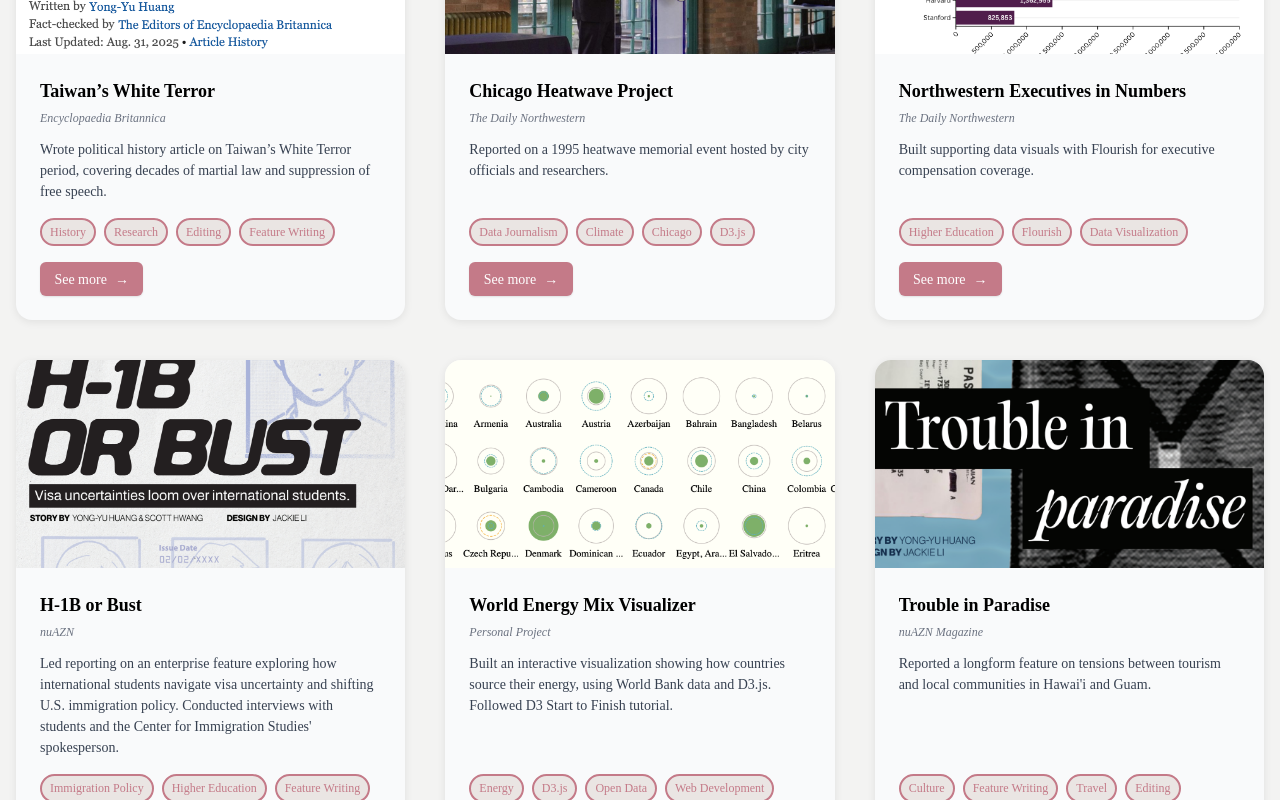
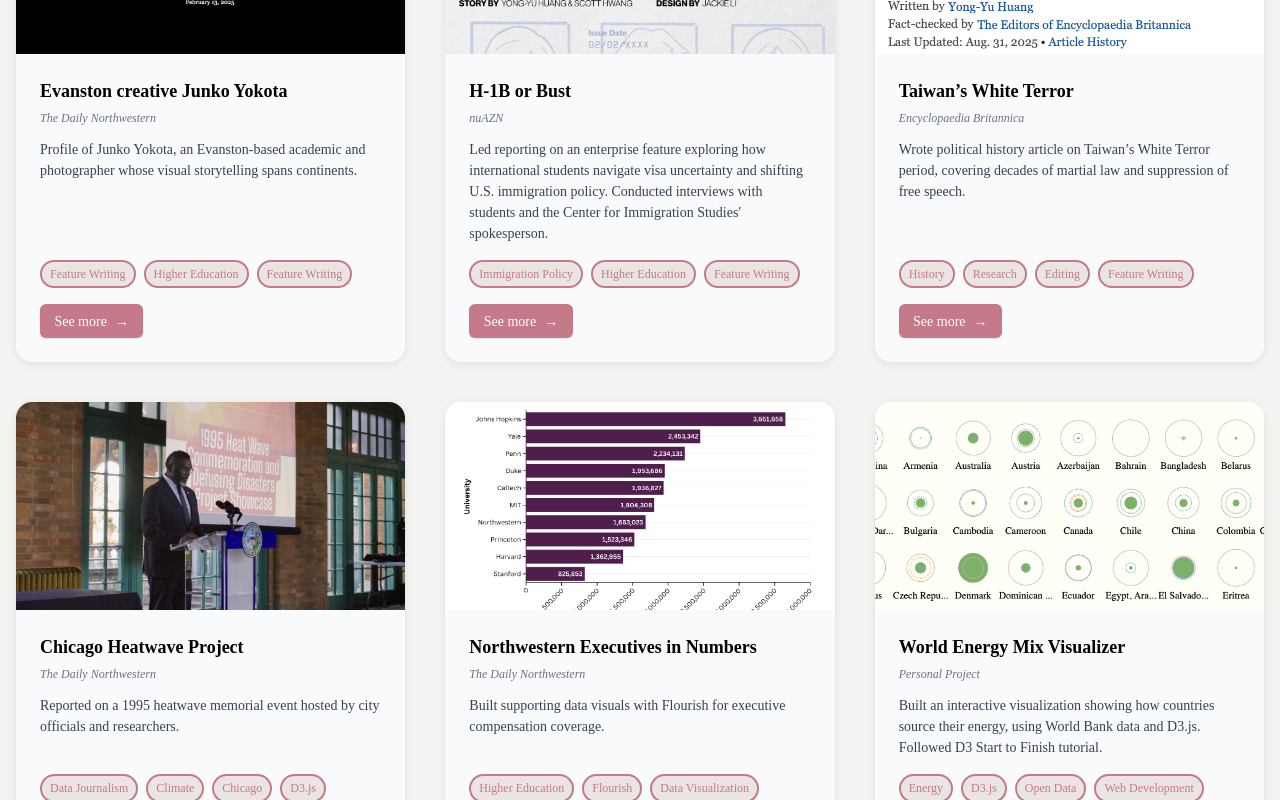
Before and after one commit to yongssh/yongssh.github.io, a Next.js app: page /projects in a window 1280 px wide. Shown: the part 1560-2360 px from the top of the page. Built offline with nearby package versions, Linux system fonts and the light colour scheme; a web font is replaced by a local one.

Commit message:
added yokota story

```diff
--- a/src/app/projects/page.tsx
+++ b/src/app/projects/page.tsx
@@ -58,6 +58,34 @@ const projects = [
     url: "https://yongssh.github.io/whiting-awards/",
     tags: ["Data Analysis", "Literature", "D3.js", "Data Visualization"],
   },
+
+  {
+    title: "Evanston creative Junko Yokota",
+    outlet: "The Daily Northwestern",
+    description:
+    "Profile of Junko Yokota, an Evanston-based academic and photographer whose visual storytelling spans continents.",
+    image: "/yokota.png",
+    url: "https://dailynorthwestern.com/2025/02/13/features/evanston-photographer-and-academic-junko-yokota-wanders-near-and-far/",
+    tags: [
+      "Feature Writing",
+      "Higher Education",
+      "Feature Writing",
+  ]
+  },
+
+  {
+    title: "H-1B or Bust",
+    outlet: "nuAZN",
+    description:
+    "Led reporting on an enterprise feature exploring how international students navigate visa uncertainty and shifting U.S. immigration policy. Conducted interviews with students and the Center for Immigration Studies' spokesperson.",
+    image: "/h1b.png",
+    url: "https://drive.google.com/file/d/1bd3aXz4QDAbdQL8dBzSYJSPl_kP0usYb/view?usp=sharing",
+    tags: [
+      "Immigration Policy",
+      "Higher Education",
+      "Feature Writing",
+  ]
+  },
     {
     title: "Taiwan’s White Terror",
     outlet: "Encyclopaedia Britannica",
@@ -88,20 +116,6 @@ const projects = [
 
 
   {
-    title: "H-1B or Bust",
-    outlet: "nuAZN",
-    description:
-    "Led reporting on an enterprise feature exploring how international students navigate visa uncertainty and shifting U.S. immigration policy. Conducted interviews with students and the Center for Immigration Studies' spokesperson.",
-    image: "/h1b.png",
-    url: "https://drive.google.com/file/d/1bd3aXz4QDAbdQL8dBzSYJSPl_kP0usYb/view?usp=sharing",
-    tags: [
-      "Immigration Policy",
-      "Higher Education",
-      "Feature Writing",
-  ]
-  },
-
-  {
     title: "World Energy Mix Visualizer",
     outlet: "Personal Project",
     description:
@@ -117,7 +131,7 @@ const projects = [
       "Reported a longform feature on tensions between tourism and local communities in Hawai'i and Guam.",
     image: "/nuazntourism.png",
     url: "https://drive.google.com/file/d/1vK4wTHjW8tW71FnGgFgAMq6RO7ak7VQg/view?usp=share_link",
-    tags: ["Culture", "Feature Writing", "Travel", "Editing"],
+    tags: ["Arts", "Photography", "Profile", "Evanston", "Education", "Feature writing"],
   },
 
   {
```
Also changed, not shown: public/yokota.png (added).
